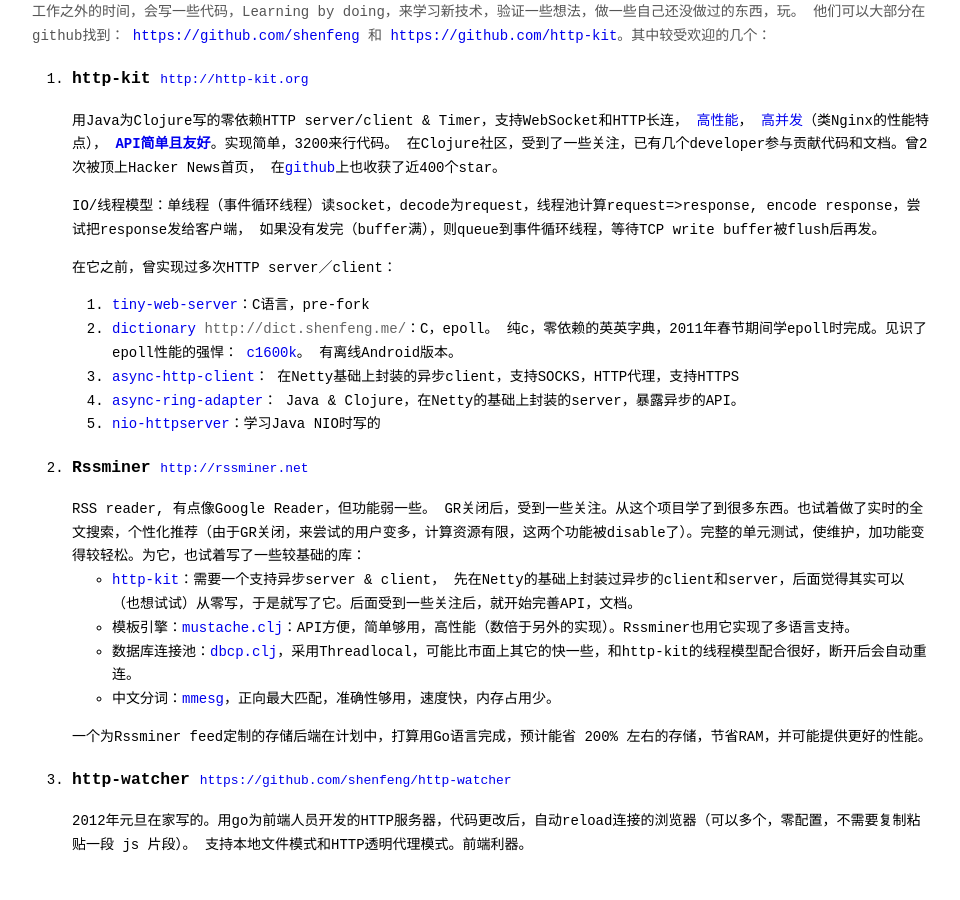
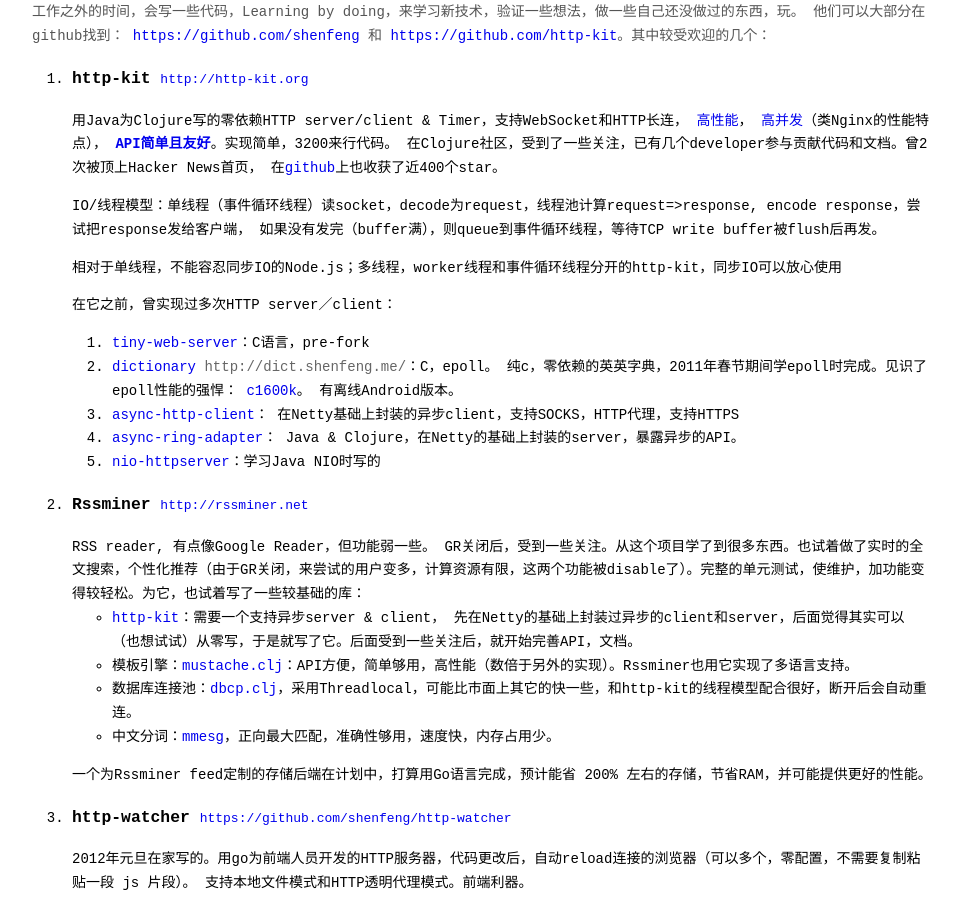
Before and after one commit to shenfeng/shenfeng.github.com, a Jekyll site: the page resume/index.html, which Jekyll copies as it is, in a window 1280 px wide and 900 px high, scrolled down 1340 px. Shown: the whole window, without its empty margins (158-1118 px from the left). Built offline with Jekyll 4.4.1, drawn with Linux system fonts in a browser that asks for light colours; before the commit the page ends 2212 px from its top, so only the background shows below that.

Commit message:
update resume

```diff
--- a/resume/index.html
+++ b/resume/index.html
@@ -150,6 +150,7 @@
               在<a href="https://github.com/http-kit/http-kit">github</a>上也收获了近400个star。
               <p>IO/线程模型：单线程（事件循环线程）读socket，decode为request，线程池计算request=>response, encode response，尝试把response发给客户端，
                 如果没有发完（buffer满），则queue到事件循环线程，等待TCP write buffer被flush后再发。</p>
+              <p>相对于单线程，不能容忍同步IO的Node.js；多线程，worker线程和事件循环线程分开的http-kit，同步IO可以放心使用</p>
               <p>在它之前，曾实现过多次HTTP server／client：</p>
               <ol>
                 <li>
```
